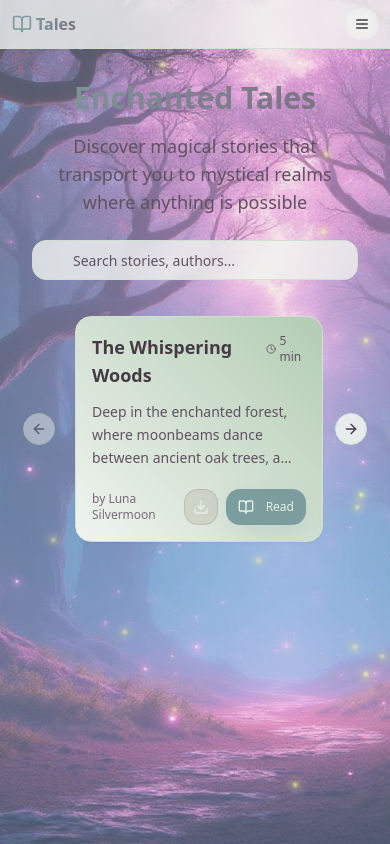
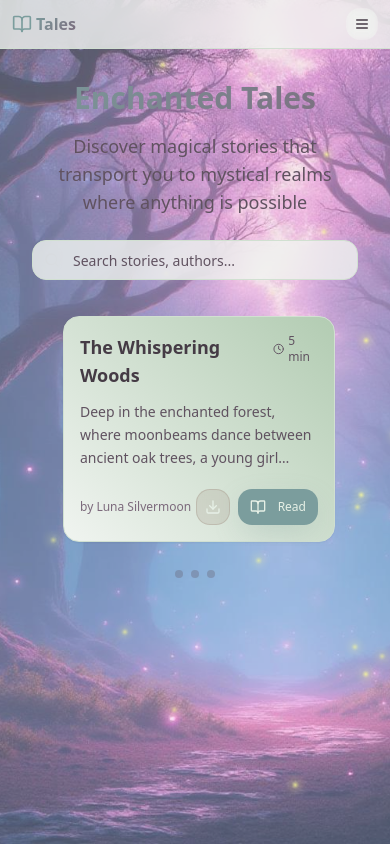
Before and after one commit to JamesLuiz/enchanted-typewriter-tales, a React (Vite) app: page / in a window 390 px wide. Built offline with nearby package versions, Linux system fonts and the light colour scheme.

Commit message:
Refine story swiper animations
Update story swiper for mobile by removing side arrows, increasing card size, and implementing a folding fade-out animation on swipe. Add pagination to indicate swipeability.

```diff
--- a/src/pages/Stories.tsx
+++ b/src/pages/Stories.tsx
@@ -177,11 +177,36 @@ export const Stories = () => {
 
         {/* Mobile Carousel View */}
         <div className="md:hidden">
-          <Carousel className="w-full max-w-[280px] sm:max-w-sm mx-auto px-2">
+          <Carousel
+            className="w-full max-w-[320px] sm:max-w-md mx-auto px-4"
+            opts={{
+              align: "center",
+              loop: true,
+              skipSnaps: false,
+              dragFree: false,
+            }}
+          >
             <CarouselContent className="ml-0">
-              {filteredStories.map((story) => (
+              {filteredStories.map((story, index) => (
                 <CarouselItem key={story.id} className="pl-2 basis-full">
-                  <div className="p-1">
+                  <motion.div
+                    className="p-1"
+                    initial={{ opacity: 0, rotateY: -15, scale: 0.9 }}
+                    animate={{ opacity: 1, rotateY: 0, scale: 1 }}
+                    exit={{ opacity: 0, rotateY: 15, scale: 0.8 }}
+                    transition={{
+                      duration: 0.6,
+                      ease: [0.25, 0.1, 0.25, 1],
+                      delay: index * 0.1
+                    }}
+                    whileInView={{
+                      opacity: 1,
+                      rotateY: 0,
+                      scale: 1,
+                      transition: { duration: 0.4, ease: "easeOut" }
+                    }}
+                    style={{ transformStyle: "preserve-3d", perspective: "1000px" }}
+                  >
                     <StoryCard
                       title={story.title}
                       preview={story.preview}
@@ -190,12 +215,20 @@ export const Stories = () => {
                       content={story.content}
                       onRead={() => handleReadStory(story)}
                     />
-                  </div>
+                  </motion.div>
                 </CarouselItem>
               ))}
             </CarouselContent>
-            <CarouselPrevious className="bg-card/90 backdrop-blur-md border-border h-8 w-8 -left-8 sm:-left-12" />
-            <CarouselNext className="bg-card/90 backdrop-blur-md border-border h-8 w-8 -right-8 sm:-right-12" />
+
+            {/* Pagination Dots */}
+            <div className="flex justify-center space-x-2 mt-6">
+              {filteredStories.map((_, index) => (
+                <div
+                  key={index}
+                  className="w-2 h-2 rounded-full bg-muted-foreground/30 transition-all duration-300 hover:bg-primary/50"
+                />
+              ))}
+            </div>
           </Carousel>
         </div>
 
```
